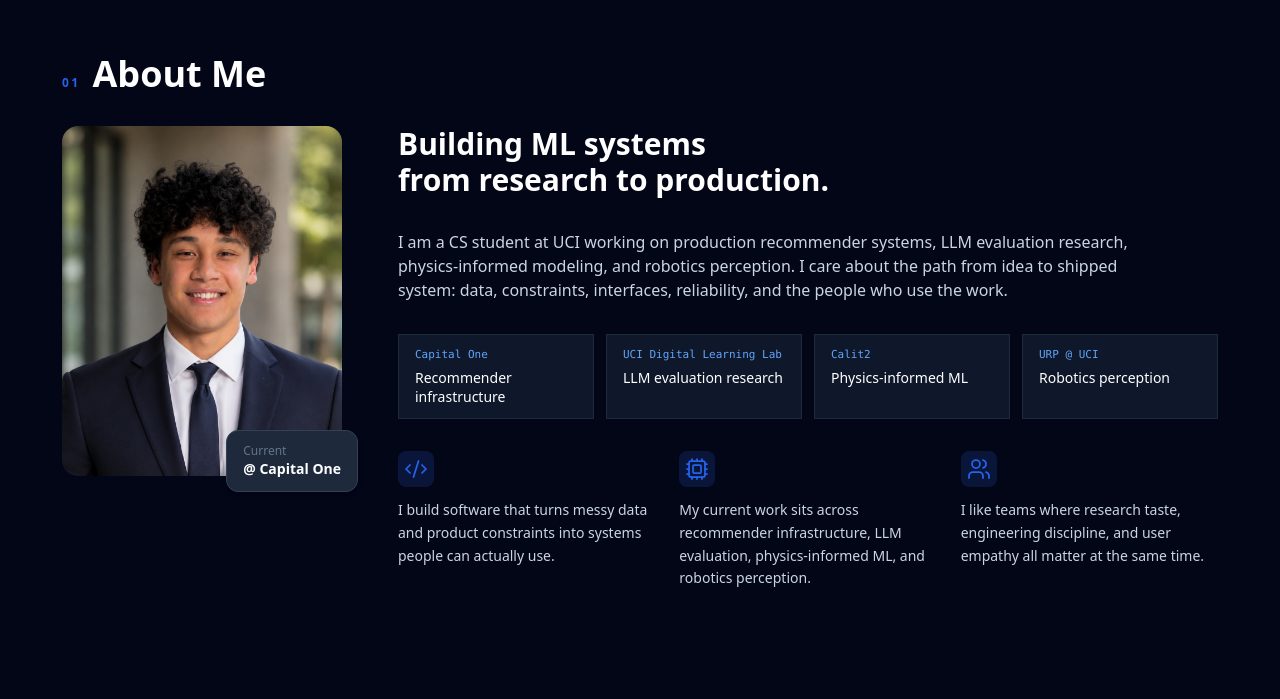
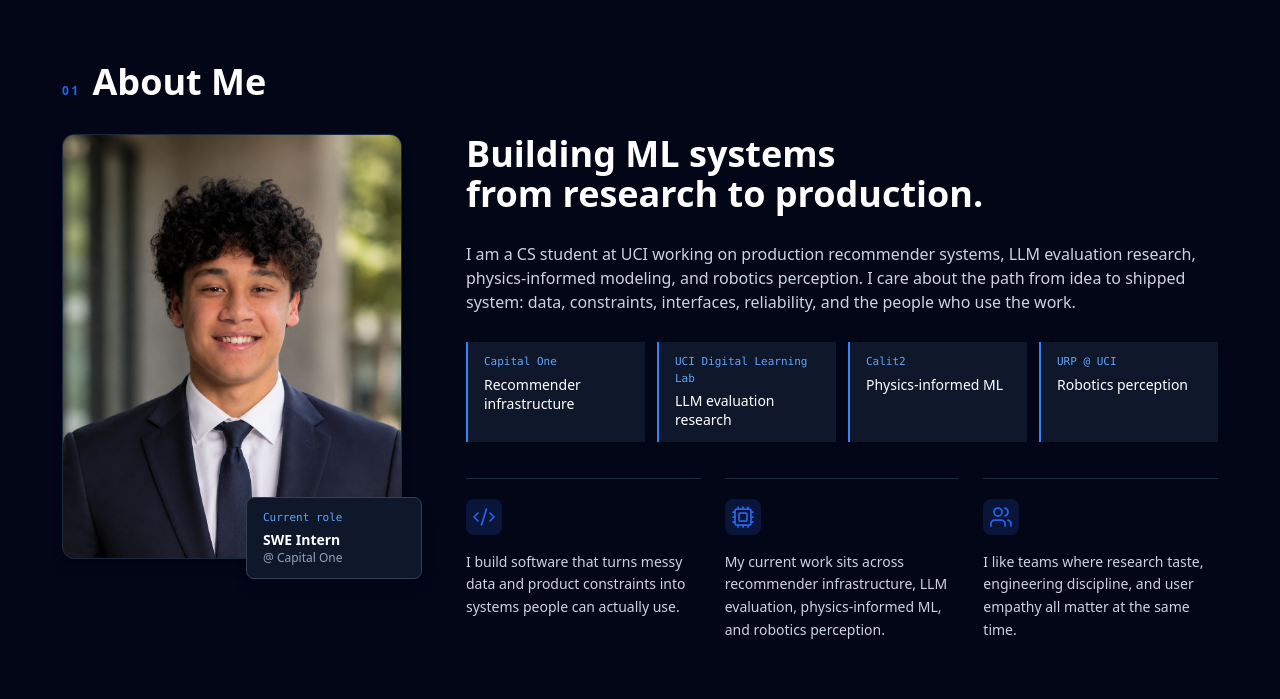
Before and after one commit to jacobhorne-jth/jacobhorne-jth.github.io, a React (Vite) app: page / in a window 1280 px wide. Shown: the part 801-1500 px from the top of the page. Built offline with nearby package versions, Linux system fonts and the light colour scheme.

Commit message:
Polish about section visual hierarchy

```diff
--- a/src/App.tsx
+++ b/src/App.tsx
@@ -1255,24 +1255,25 @@ function Hero({ onOpenTerminal }: { onOpenTerminal: () => void }) {
 
 function AboutSection() {
   return (
-    <section id="about" className="bg-gray-50 dark:bg-slate-950 pt-8 pb-24 scroll-mt-16">
+    <section id="about" className="bg-gray-50 dark:bg-slate-950 pt-10 pb-28 scroll-mt-16">
       <div className="max-w-[1220px] mx-auto px-6 md:px-8">
         <SectionHeader number="01" title="About Me" />
-        <div className="grid md:grid-cols-[280px_1fr] gap-14 items-start">
+        <div className="grid md:grid-cols-[340px_1fr] gap-12 lg:gap-16 items-start">
           {/* Photo */}
           <div className="relative shrink-0">
-            <div className="rounded-2xl overflow-hidden bg-gray-100 dark:bg-slate-800 aspect-[4/5]">
+            <div className="rounded-xl overflow-hidden bg-gray-100 dark:bg-slate-800 aspect-[4/5] border border-gray-200 dark:border-slate-800 shadow-lg shadow-slate-950/10">
               <img src={pfp} alt="Jacob Horne" className="w-full h-full object-cover" />
             </div>
-            <div className="absolute -bottom-4 -right-4 bg-white dark:bg-slate-800 border border-gray-200 dark:border-slate-700 shadow-md rounded-xl px-4 py-3">
-              <p className="text-xs text-gray-400 dark:text-slate-500">Current</p>
-              <p className="text-sm font-semibold text-gray-900 dark:text-white">@ Capital One</p>
+            <div className="absolute -bottom-5 -right-5 bg-white dark:bg-slate-900 border border-gray-200 dark:border-slate-700 shadow-lg shadow-slate-950/20 rounded-lg px-4 py-3 min-w-44">
+              <p className="text-[11px] font-mono text-blue-600 dark:text-blue-400">Current role</p>
+              <p className="mt-1 text-sm font-semibold text-gray-900 dark:text-white">SWE Intern</p>
+              <p className="text-xs text-gray-500 dark:text-slate-400">@ Capital One</p>
             </div>
           </div>
 
           {/* Text */}
-          <div className="space-y-8">
-            <h3 className="text-2xl md:text-3xl font-bold text-gray-900 dark:text-white leading-tight">
+          <div className="space-y-7">
+            <h3 className="text-3xl md:text-4xl font-bold text-gray-900 dark:text-white leading-tight max-w-3xl">
               Building ML systems<br className="hidden sm:block" /> from research to production.
             </h3>
             <p className="max-w-3xl text-sm md:text-base text-gray-600 dark:text-slate-300 leading-relaxed">
@@ -1282,16 +1283,16 @@ function AboutSection() {
             </p>
             <div className="grid sm:grid-cols-2 lg:grid-cols-4 gap-3">
               {aboutHighlights.map(item => (
-                <div key={item.label} className="border border-gray-200 dark:border-slate-800 bg-white dark:bg-slate-900 px-4 py-3">
+                <div key={item.label} className="border-l-2 border-blue-500 bg-white dark:bg-slate-900 px-4 py-3 shadow-sm shadow-slate-950/5">
                   <p className="text-[11px] font-mono text-blue-600 dark:text-blue-400">{item.label}</p>
                   <p className="mt-1 text-sm font-medium text-gray-900 dark:text-white leading-snug">{item.detail}</p>
                 </div>
               ))}
             </div>
-            <div className="grid sm:grid-cols-3 gap-6">
+            <div className="grid sm:grid-cols-3 gap-6 pt-2">
               {aboutColumns.map((col, i) => (
-                <div key={i}>
-                  <div className="h-9 w-9 rounded-lg bg-blue-50 dark:bg-blue-900/30 flex items-center justify-center mb-3">
+                <div key={i} className="border-t border-gray-200 dark:border-slate-800 pt-5">
+                  <div className="h-9 w-9 rounded-lg bg-blue-50 dark:bg-blue-900/30 flex items-center justify-center mb-4">
                     <col.Icon className="h-4.5 w-4.5 text-blue-600" strokeWidth={1.75} />
                   </div>
                   <p className="text-sm text-gray-600 dark:text-slate-300 leading-relaxed">{col.text}</p>
```
